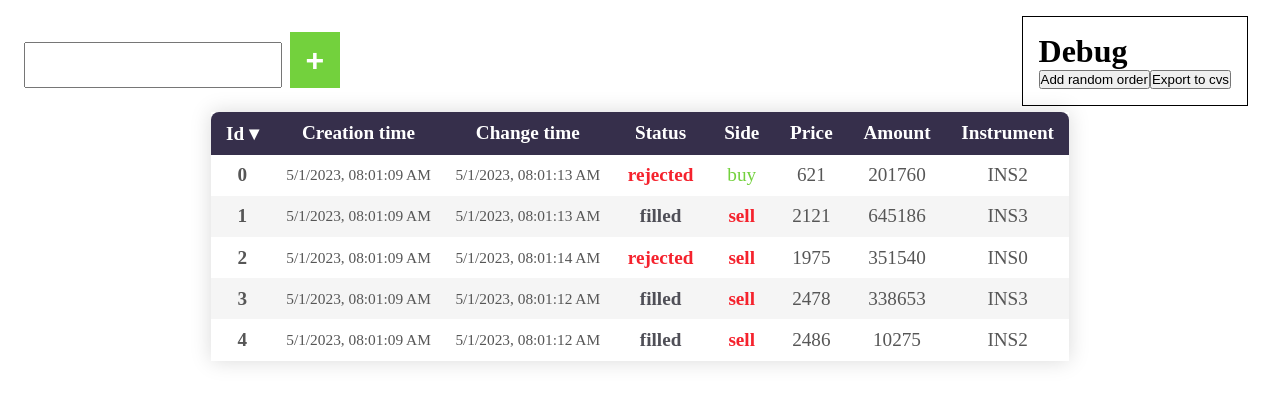
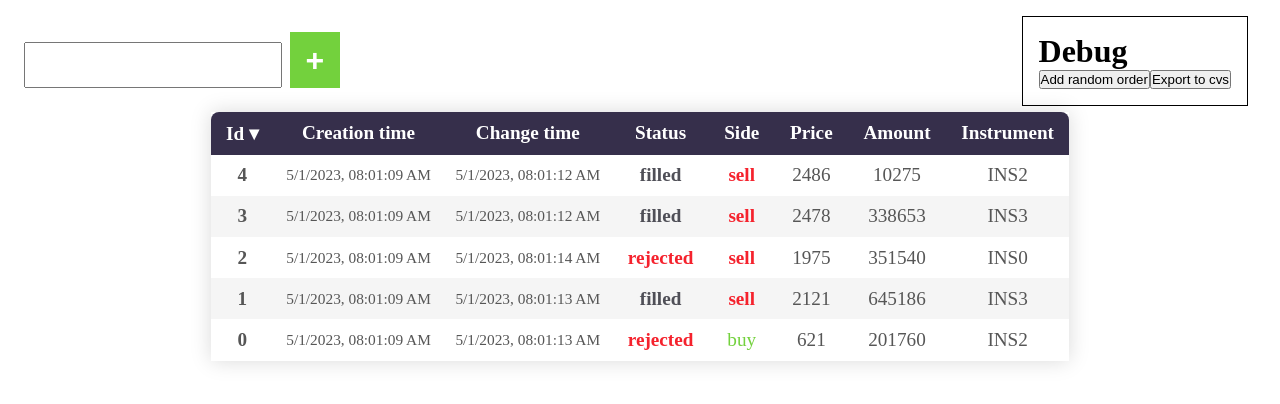
Before and after one commit to sluppyy/market, a React (Vite) app: page / in a window 1280 px wide. Shown: the top 404 px of the page. Built offline with nearby package versions, Linux system fonts and the light colour scheme.

Commit message:
sort icons fix

```diff
--- a/src/components/OrdersTable/OrdersTable.tsx
+++ b/src/components/OrdersTable/OrdersTable.tsx
@@ -36,8 +36,8 @@ export default function OrdersTable() {
         const bField = tryParseNumber((b as any)[sortField])
 
         return sortType == 'dec'
-          ? (aField > bField) ? 1 : -1
-          : (aField > bField) ? -1 : 1
+          ? (aField > bField) ? -1 : 1
+          : (aField > bField) ? 1 : -1
       }
     ),
     [sortField, sortType, orders]
```
